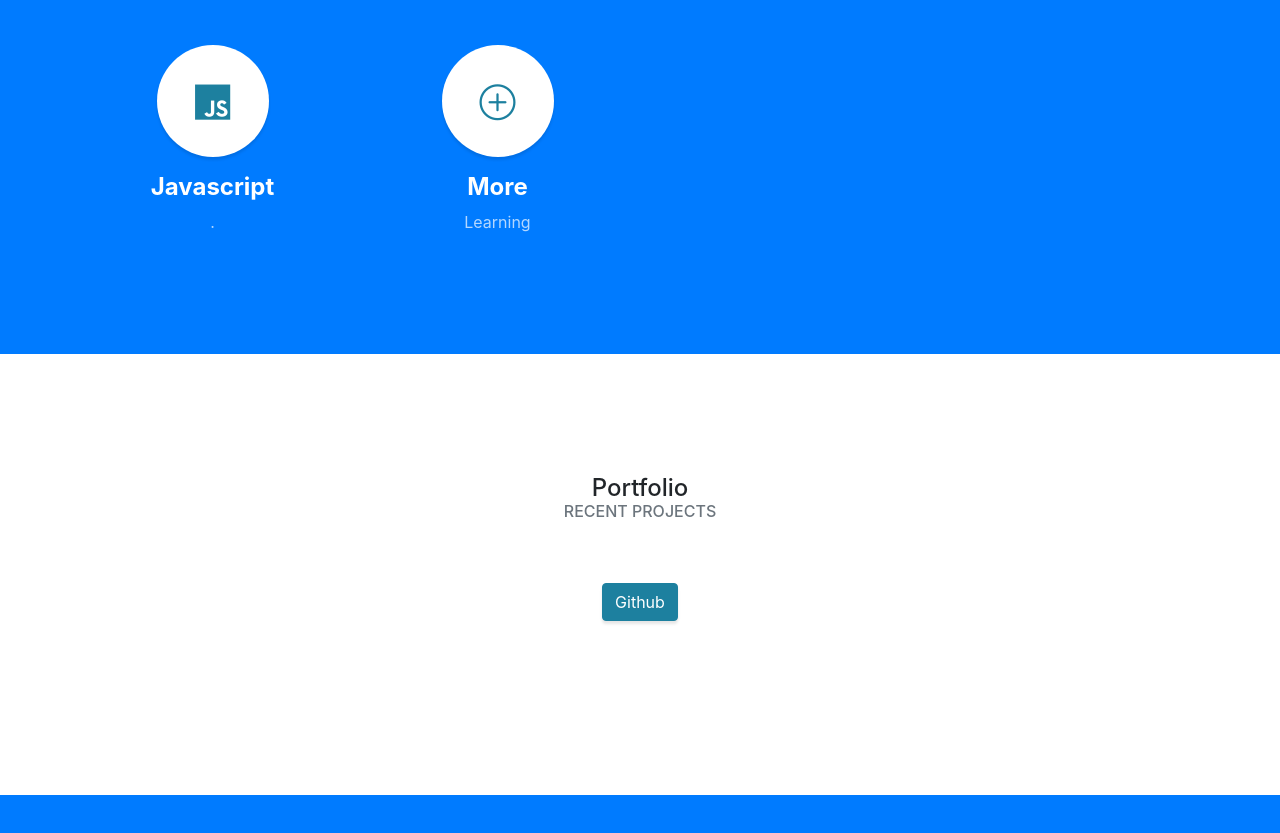
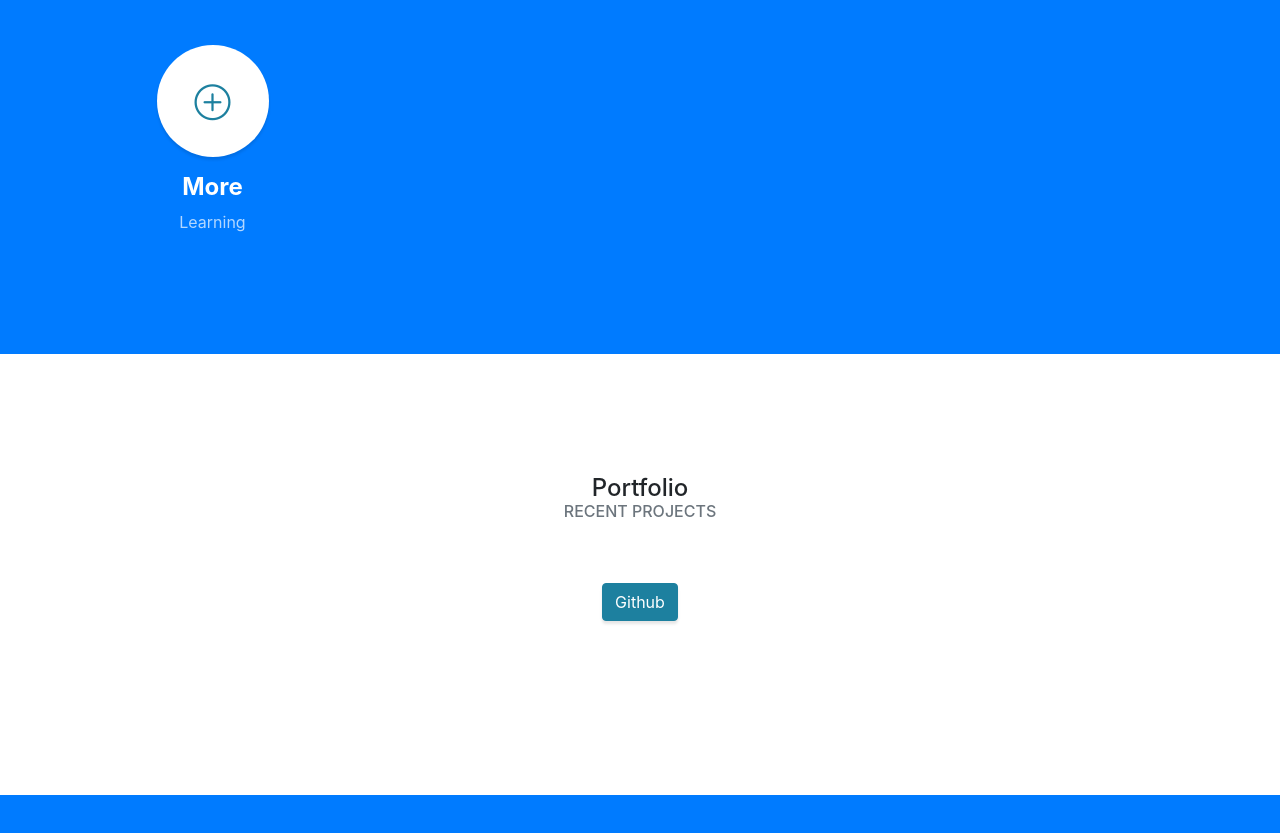
Before and after one commit to bailinhuang/old-bailinhuang.github.io, a website with bundled scripts: page index.html in a window 1280 px wide. Shown: the part 1620-2453 px from the top of the page. Built offline with nearby package versions, Linux system fonts and the light colour scheme.

Commit message:
Update index.html

```diff
--- a/index.html
+++ b/index.html
@@ -120,15 +120,6 @@
         </div>
 
         <div class="row">
-          <div class="col-lg-3 col-md-6 mb-5 mb-lg-0">
-            <span class="service-icon rounded-circle mx-auto mb-3">
-              <i class="devicon-javascript-plain"></i>
-            </span>
-            <h4>
-              <strong>Javascript</strong>
-            </h4>
-            <p class="text-faded mb-0">.</p>
-          </div>
           <div class="col-lg-3 col-md-6">
             <span class="service-icon rounded-circle mx-auto mb-3">
               <i class="icon-plus"></i>
```
